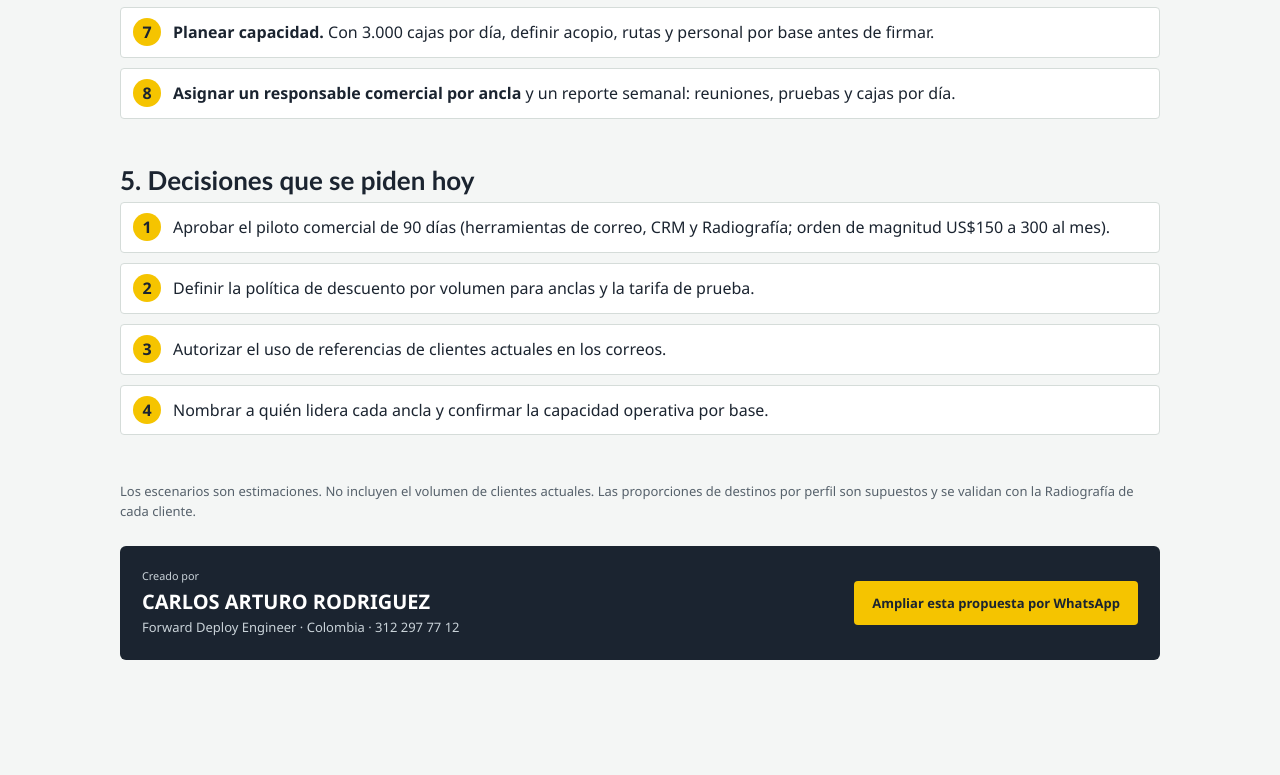
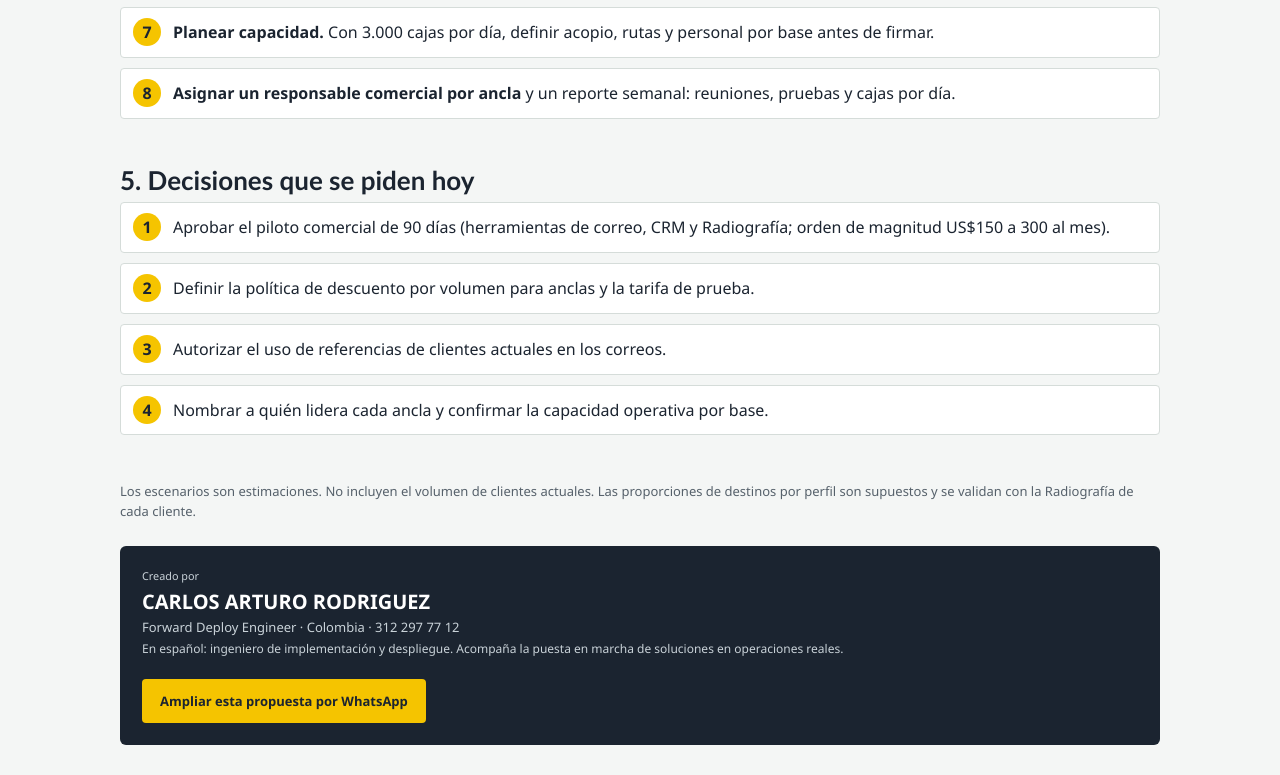
Before and after one commit to bigermarkonline-labcarlos/Propuesta-Postcargo-Anclas, a plain HTML site: page Propuesta_Postcargo_Clientes_Ancla.html in a window 1280 px wide. Shown: the part 3202-3977 px from the top of the page. Before the commit the page ends 3892 px from the top, so only its background shows below. Drawn offline with Linux system fonts and the light colour scheme.

Commit message:
Add Spanish Forward Deploy Engineer clarification
Co-authored-by: Copilot <223556219+Copilot@users.noreply.github.com>

```diff
--- a/Propuesta_Postcargo_Clientes_Ancla.html
+++ b/Propuesta_Postcargo_Clientes_Ancla.html
@@ -47,6 +47,7 @@ ol.st li:before{content:counter(s);position:absolute;left:12px;top:10px;width:28
 footer{margin:46px 0 30px;color:var(--mut);font-size:13px}
 .signature{margin-top:24px;padding:22px;background:var(--ink);color:#fff;border-radius:6px;display:flex;align-items:center;justify-content:space-between;gap:20px;flex-wrap:wrap}
 .signature small{display:block;color:#C9D2D8;margin-bottom:2px}.signature strong{display:block;font-size:20px}.signature span{color:#C9D2D8}
+.signature .role-note{display:block;font-size:12px;line-height:1.4;color:#C9D2D8;margin-top:3px}
 .wa-cta{display:inline-block;padding:12px 18px;background:var(--yel);color:var(--ink)!important;font-weight:800;text-decoration:none;border-radius:4px;text-align:center}
 .wa-cta:hover{filter:brightness(.95)}
 </style></head><body>
@@ -122,6 +123,7 @@ footer{margin:46px 0 30px;color:var(--mut);font-size:13px}
 <small>Creado por</small>
 <strong>CARLOS ARTURO RODRIGUEZ</strong>
 <span>Forward Deploy Engineer · Colombia · 312 297 77 12</span>
+<small class="role-note">En español: ingeniero de implementación y despliegue. Acompaña la puesta en marcha de soluciones en operaciones reales.</small>
 </div>
 <a class="wa-cta" href="https://wa.me/573122977712?text=Hola%20Carlos%20Arturo%2C%20quiero%20ampliar%20la%20propuesta%20para%20Postcargo." target="_blank" rel="noopener noreferrer">Ampliar esta propuesta por WhatsApp</a>
 </section>
```
